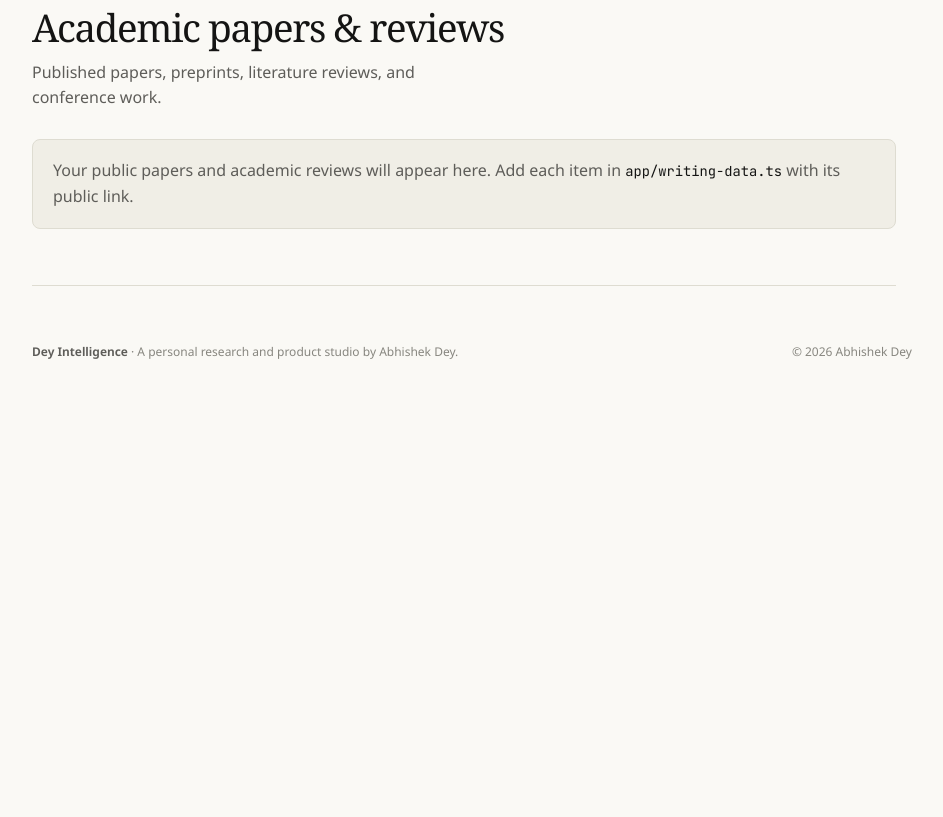
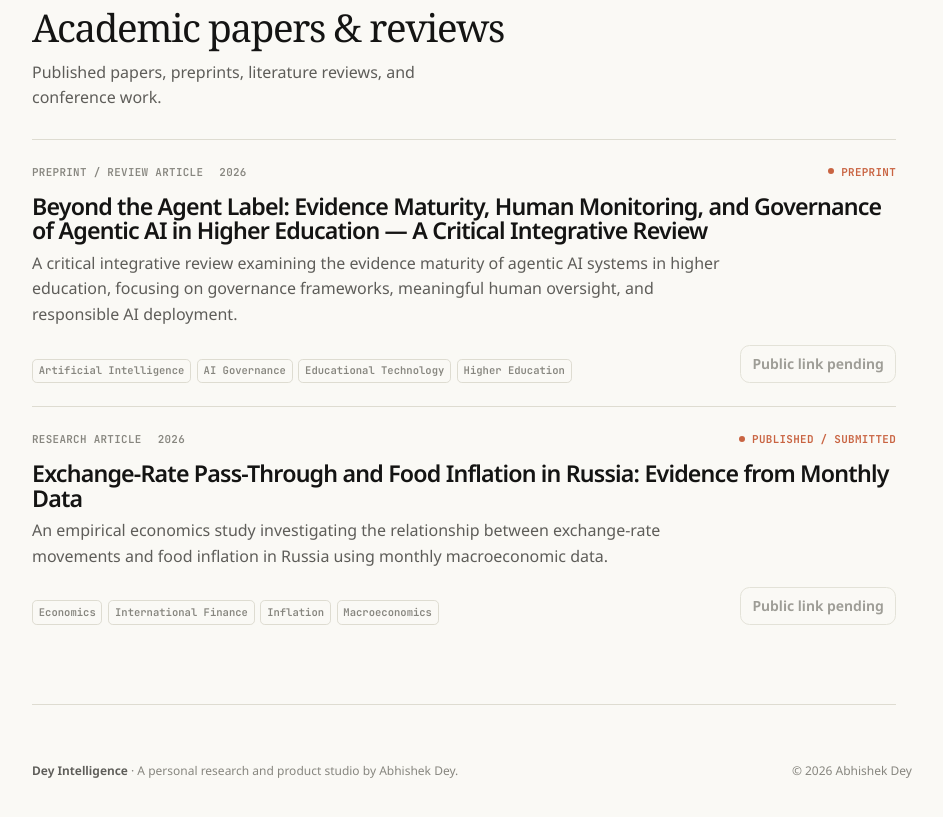
Before and after one commit to Luffy-me/website, a Next.js app: page /writing in a window 1280 px wide. Shown: the part 980-1797 px from the top of the page, without its empty margins (284-1227 px from the left). Before the commit the page ends 1429 px from the top, so only its background shows below. Built offline with nearby package versions, Linux system fonts and the light colour scheme; no server answers; a web font is replaced by a local one.

Commit message:
Add academic research papers

```diff
--- a/app/writing-data.ts
+++ b/app/writing-data.ts
@@ -17,12 +17,12 @@ export type BlogPost = {
 
 export type AcademicPaper = {
   title: string;
-  summary: string;
-  publishedAt: string;
-  updatedAt?: string;
-  publication?: string;
+  publicationType: string;
+  year: string;
+  description: string;
+  researchAreas: readonly string[];
+  status: string;
   href: string;
-  doi?: string;
 };
 
 // Add a post here to publish a complete, indexable article at /writing/[slug].
@@ -52,4 +52,26 @@ export const blogPosts: BlogPost[] = [
 
 // Add public papers, reviews, preprints, or conference material here.
 // Use a direct PDF, DOI, SSRN, Google Scholar, or publisher link in `href`.
-export const academicPapers: AcademicPaper[] = [];
+export const academicPapers: AcademicPaper[] = [
+  {
+    title: "Beyond the Agent Label: Evidence Maturity, Human Monitoring, and Governance of Agentic AI in Higher Education — A Critical Integrative Review",
+    publicationType: "Preprint / Review Article",
+    year: "2026",
+    description: "A critical integrative review examining the evidence maturity of agentic AI systems in higher education, focusing on governance frameworks, meaningful human oversight, and responsible AI deployment.",
+    researchAreas: ["Artificial Intelligence", "AI Governance", "Educational Technology", "Higher Education"],
+    status: "Preprint",
+    // TODO: Replace with the public EdArXiv or OSF URL.
+    href: "ADD_EDARXIV_OR_OSF_LINK",
+  },
+  {
+    title: "Exchange-Rate Pass-Through and Food Inflation in Russia: Evidence from Monthly Data",
+    publicationType: "Research Article",
+    year: "2026",
+    description: "An empirical economics study investigating the relationship between exchange-rate movements and food inflation in Russia using monthly macroeconomic data.",
+    researchAreas: ["Economics", "International Finance", "Inflation", "Macroeconomics"],
+    // Update this label when the paper's publication state is confirmed.
+    status: "Published / Submitted",
+    // TODO: Replace with the journal page or DOI URL.
+    href: "ADD_JOURNAL_OR_DOI_LINK",
+  },
+];
--- a/app/writing/page.tsx
+++ b/app/writing/page.tsx
@@ -17,13 +17,36 @@ function displayDate(value: string) {
   return new Intl.DateTimeFormat("en", { day: "numeric", month: "short", year: "numeric", timeZone: "UTC" }).format(new Date(`${value}T00:00:00Z`));
 }
 
+function hasPublicLink(href: string) {
+  return href.startsWith("https://") || href.startsWith("http://");
+}
+
 export default function WritingPage() {
-  const papersSchema = academicPapers.length > 0 ? { "@context": "https://schema.org", "@graph": academicPapers.map((paper) => ({ "@type": "ScholarlyArticle", headline: paper.title, description: paper.summary, datePublished: paper.publishedAt, ...(paper.updatedAt ? { dateModified: paper.updatedAt } : {}), author: { "@id": `${profile.siteUrl}/about#person`, "@type": "Person", name: profile.name }, url: paper.href, ...(paper.doi ? { sameAs: paper.doi } : {}), ...(paper.publication ? { isPartOf: { "@type": "Periodical", name: paper.publication } } : {}) })) } : undefined;
+  const papersSchema = academicPapers.length > 0 ? { "@context": "https://schema.org", "@graph": academicPapers.map((paper) => ({ "@type": "ScholarlyArticle", headline: paper.title, description: paper.description, datePublished: paper.year, genre: paper.publicationType, keywords: paper.researchAreas.join(", "), author: { "@id": `${profile.siteUrl}/about#person`, "@type": "Person", name: profile.name }, ...(hasPublicLink(paper.href) ? { url: paper.href } : {}) })) } : undefined;
   return <div className="site-shell"><a className="skip-link" href="#main-content">Skip to content</a><SiteSidebar active="writing & research" /><MobileNavigation active="writing & research" />
     <main className="page-content" id="main-content">{papersSchema && <script type="application/ld+json" dangerouslySetInnerHTML={{ __html: JSON.stringify(papersSchema) }} />}
       <section className="writing-hero"><p className="eyebrow">Ideas in public</p><h1>Writing &amp; research</h1><p>Notes on building useful AI systems, software, economics, and the research that informs the work.</p></section>
       <section className="writing-section ruled" aria-labelledby="notes-heading"><div className="writing-section-heading"><div><p className="eyebrow">Blog</p><h2 id="notes-heading">Notes</h2></div><p>Short essays, product thinking, and working observations.</p></div>{blogPosts.length > 0 ? <div className="writing-list">{blogPosts.map((post) => <article className="writing-entry" key={post.slug}><div className="writing-entry-meta"><span>{post.topic}</span><time dateTime={post.publishedAt}>{displayDate(post.publishedAt)}</time></div><h3><Link href={post.href ?? `/writing/${post.slug}`}>{post.title} <span aria-hidden="true">→</span></Link></h3><p>{post.summary}</p></article>)}</div> : <p className="writing-empty">New notes will appear here. Add a post in <code>app/writing-data.ts</code> when it is ready to publish.</p>}</section>
-      <section className="writing-section ruled" aria-labelledby="papers-heading"><div className="writing-section-heading"><div><p className="eyebrow">Public record</p><h2 id="papers-heading">Academic papers &amp; reviews</h2></div><p>Published papers, preprints, literature reviews, and conference work.</p></div>{academicPapers.length > 0 ? <div className="writing-list">{academicPapers.map((paper) => <article className="writing-entry" key={paper.href}><div className="writing-entry-meta"><span>{paper.publication ?? "Public paper"}</span><time dateTime={paper.publishedAt}>{displayDate(paper.publishedAt)}</time></div><h3><a href={paper.href}>{paper.title} <span aria-hidden="true">↗</span></a></h3><p>{paper.summary}</p></article>)}</div> : <p className="writing-empty">Your public papers and academic reviews will appear here. Add each item in <code>app/writing-data.ts</code> with its public link.</p>}</section>
+      <section className="writing-section ruled" aria-labelledby="papers-heading">
+        <div className="writing-section-heading"><div><p className="eyebrow">Public record</p><h2 id="papers-heading">Academic papers &amp; reviews</h2></div><p>Published papers, preprints, literature reviews, and conference work.</p></div>
+        {academicPapers.length > 0 ? <div className="writing-list">{academicPapers.map((paper) => {
+          const linkIsAvailable = hasPublicLink(paper.href);
+          return <article className="writing-entry academic-entry" key={paper.title}>
+            <div className="academic-entry-topline">
+              <div className="writing-entry-meta"><span>{paper.publicationType}</span><time dateTime={paper.year}>{paper.year}</time></div>
+              <span className="status academic-status">{paper.status}</span>
+            </div>
+            <h3>{linkIsAvailable ? <a href={paper.href} target="_blank" rel="noreferrer">{paper.title} <span aria-hidden="true">↗</span></a> : paper.title}</h3>
+            <p>{paper.description}</p>
+            <div className="academic-entry-footer">
+              <div className="tag-list" aria-label="Research areas">{paper.researchAreas.map((area) => <span key={area}>{area}</span>)}</div>
+              {linkIsAvailable
+                ? <a className="button academic-link-button" href={paper.href} target="_blank" rel="noreferrer">View paper <span aria-hidden="true">↗</span></a>
+                : <span className="button academic-link-button is-disabled" aria-disabled="true">Public link pending</span>}
+            </div>
+          </article>;
+        })}</div> : <p className="writing-empty">Your public papers and academic reviews will appear here. Add each item in <code>app/writing-data.ts</code> with its public link.</p>}
+      </section>
       <SiteFooter />
     </main>
   </div>;
```
Also changed, not shown: app/globals.css.
